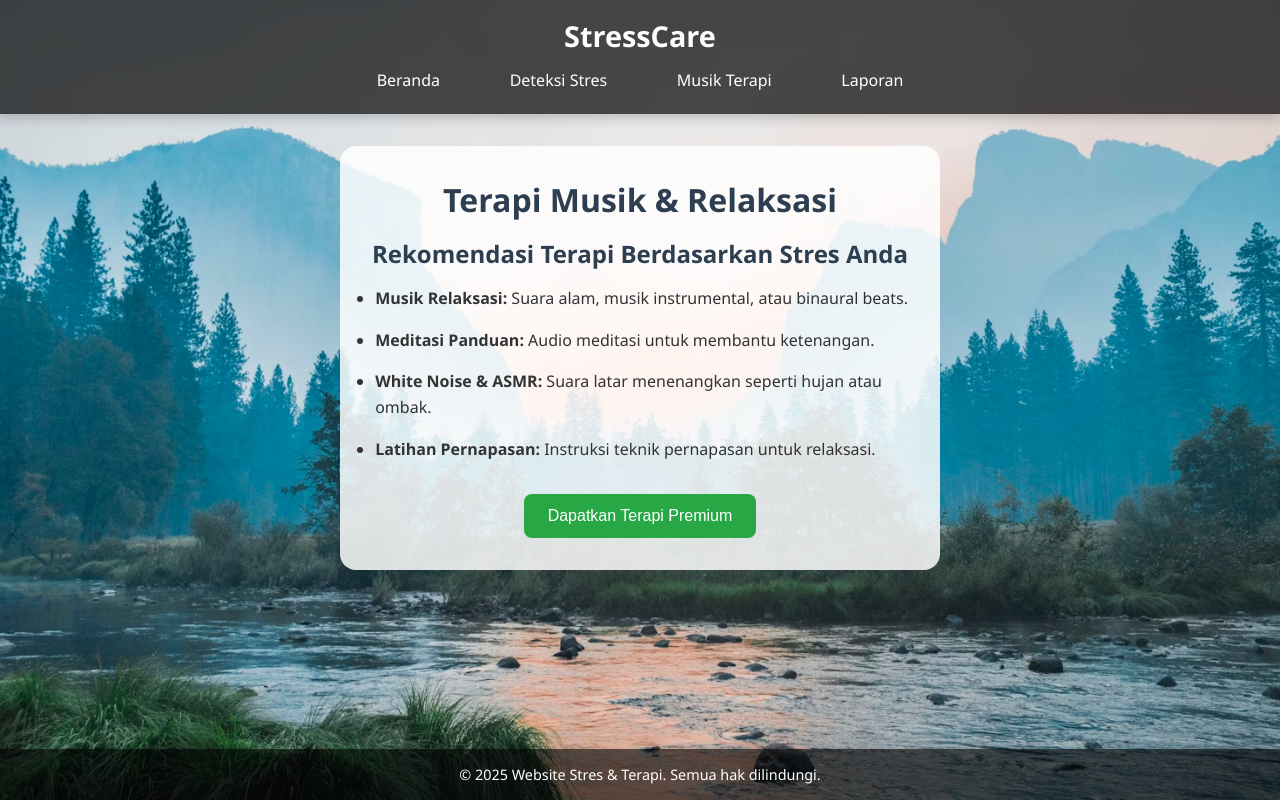
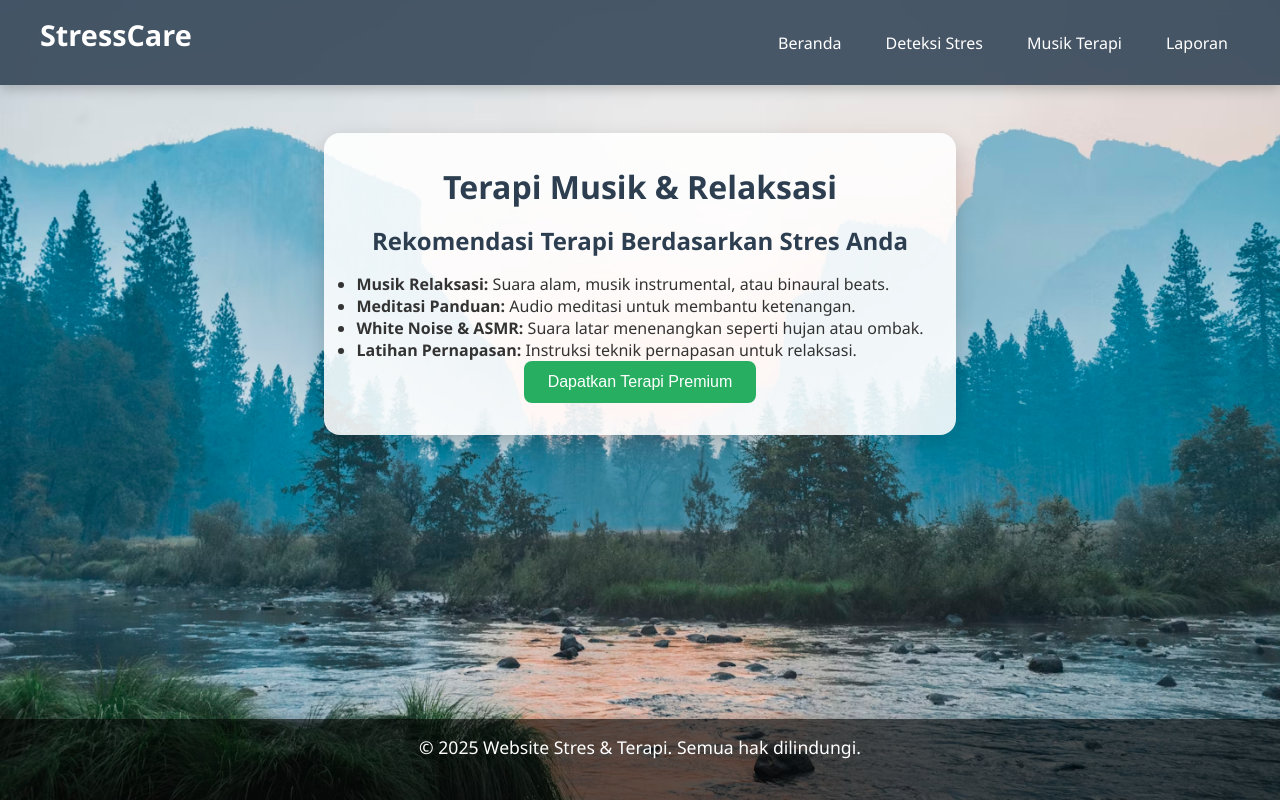
Before and after one commit to FatkhurRq/ZenFlow, a plain HTML site: page musik.html in a window 1280 px wide. Drawn offline with Linux system fonts and the light colour scheme.

Commit message:
fourth commit

```diff
--- a/musik.html
+++ b/musik.html
@@ -1,120 +1,14 @@
 <!DOCTYPE html>
 <html lang="id">
 <head>
-  <meta charset="UTF-8">
-  <meta name="viewport" content="width=device-width, initial-scale=1.0">
+  <meta charset="UTF-8" />
+  <meta name="viewport" content="width=device-width, initial-scale=1.0"/>
   <title>Terapi Musik & Relaksasi</title>
-  <link rel="stylesheet" href="styles.css">
-  <style>
-    body {
-      margin: 0;
-      font-family: 'Segoe UI', sans-serif;
-      background-size: cover;
-      color: #ffffff;
-    }
-
-    header {
-      background-color: rgba(0, 0, 0, 0.7);
-      padding: 1rem 0;
-      text-align: center;
-    }
-
-    .logo {
-      margin: 0;
-      font-size: 1.8rem;
-      font-weight: bold;
-    }
-
-    .nav-links {
-      list-style: none;
-      padding: 0;
-      margin: 0.5rem 0 0;
-      display: flex;
-      justify-content: center;
-      flex-wrap: wrap;
-    }
-
-    .nav-links li {
-      margin: 0.3rem 0.8rem;
-    }
-
-    .nav-links a {
-      color: #ffffff;
-      text-decoration: none;
-      font-weight: 500;
-    }
-
-    .nav-links a:hover {
-      text-decoration: underline;
-    }
-
-    main {
-      padding: 2rem 1rem;
-      background-color: rgba(255, 255, 255, 0.85);
-      margin: 2rem auto;
-      max-width: 600px;
-      border-radius: 1rem;
-      color: #333;
-    }
-
-    h1, h2 {
-      text-align: center;
-      margin-bottom: 1rem;
-    }
-
-    ul {
-      padding-left: 1.2rem;
-      margin-bottom: 2rem;
-    }
-
-    li {
-      margin-bottom: 1rem;
-      line-height: 1.6;
-    }
-
-    button {
-      display: block;
-      margin: 0 auto;
-      background-color: #28a745;
-      color: white;
-      border: none;
-      padding: 0.8rem 1.5rem;
-      font-size: 1rem;
-      border-radius: 8px;
-      cursor: pointer;
-      transition: background-color 0.3s ease;
-    }
-
-    button:hover {
-      background-color: #218838;
-    }
-
-    footer {
-      text-align: center;
-      padding: 1rem;
-      background-color: rgba(0, 0, 0, 0.6);
-      color: white;
-      font-size: 0.9rem;
-    }
-
-    @media (max-width: 600px) {
-      .nav-links {
-        flex-direction: column;
-      }
-
-      .nav-links li {
-        margin: 0.5rem 0;
-      }
-
-      main {
-        margin: 1rem;
-        padding: 1.5rem;
-      }
-    }
-  </style>
+  <link rel="stylesheet" href="styles.css" />
 </head>
 <body>
   <header>
+    <div class="nav-container">
       <h1 class="logo">StressCare</h1>
       <nav>
         <ul class="nav-links">
@@ -124,12 +18,13 @@
           <li><a href="laporan.html">Laporan</a></li>
         </ul>
       </nav>
+    </div>
   </header>
 
-  <main>
+  <main class="container">
     <h1>Terapi Musik & Relaksasi</h1>
     <h2>Rekomendasi Terapi Berdasarkan Stres Anda</h2>
-    <ul>
+    <ul class="deskripsi">
       <li><strong>Musik Relaksasi:</strong> Suara alam, musik instrumental, atau binaural beats.</li>
       <li><strong>Meditasi Panduan:</strong> Audio meditasi untuk membantu ketenangan.</li>
       <li><strong>White Noise & ASMR:</strong> Suara latar menenangkan seperti hujan atau ombak.</li>
@@ -139,7 +34,7 @@
   </main>
 
   <footer>
-    &copy; 2025 Website Stres & Terapi. Semua hak dilindungi.
+    <p>&copy; 2025 Website Stres & Terapi. Semua hak dilindungi.</p>
   </footer>
 </body>
 </html>
--- a/styles.css
+++ b/styles.css
@@ -87,6 +87,10 @@
     line-height: 1.6;
   }
 
+  .deskripsi {
+    text-align: justify;
+  }
+
   /* Tombol */
   button {
     padding: 12px 24px;
```
Lines whose indentation alone changed are shown as unchanged.
